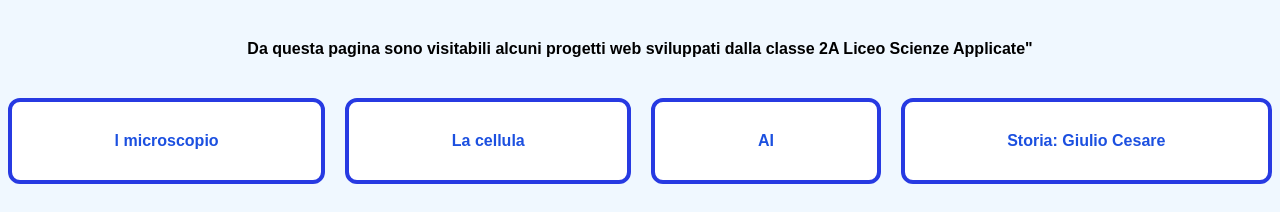
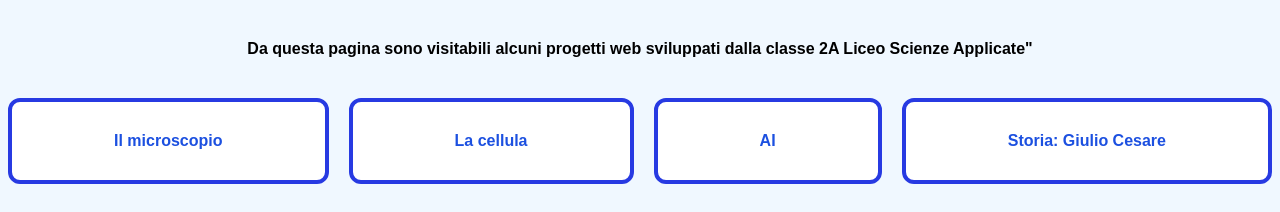
Before and after one commit to pberlanda/progetti_web_2apb, a plain HTML site: page index.html in a window 1280 px wide. Shown: the top 212 px of the page. Drawn offline with Linux system fonts and the light colour scheme.

Commit message:
correzione testo

```diff
--- a/index.html
+++ b/index.html
@@ -63,7 +63,7 @@
   </div>
 
   <div class="container">
-    <div class="item"><a href="/2apb/pbertolini" target="_blank">l microscopio</a></div>
+    <div class="item"><a href="/2apb/pbertolini" target="_blank">Il microscopio</a></div>
     <div class="item"><a href="/2apb/arizzardi" target="_blank">La cellula</a></div>
     <div class="item"><a href="/2apb/sbertoglio" target="_blank">AI</a></div>
     <div class="item"><a href="/2apb/mlorenzoni" target="_blank">Storia: Giulio Cesare</a></div>
```
